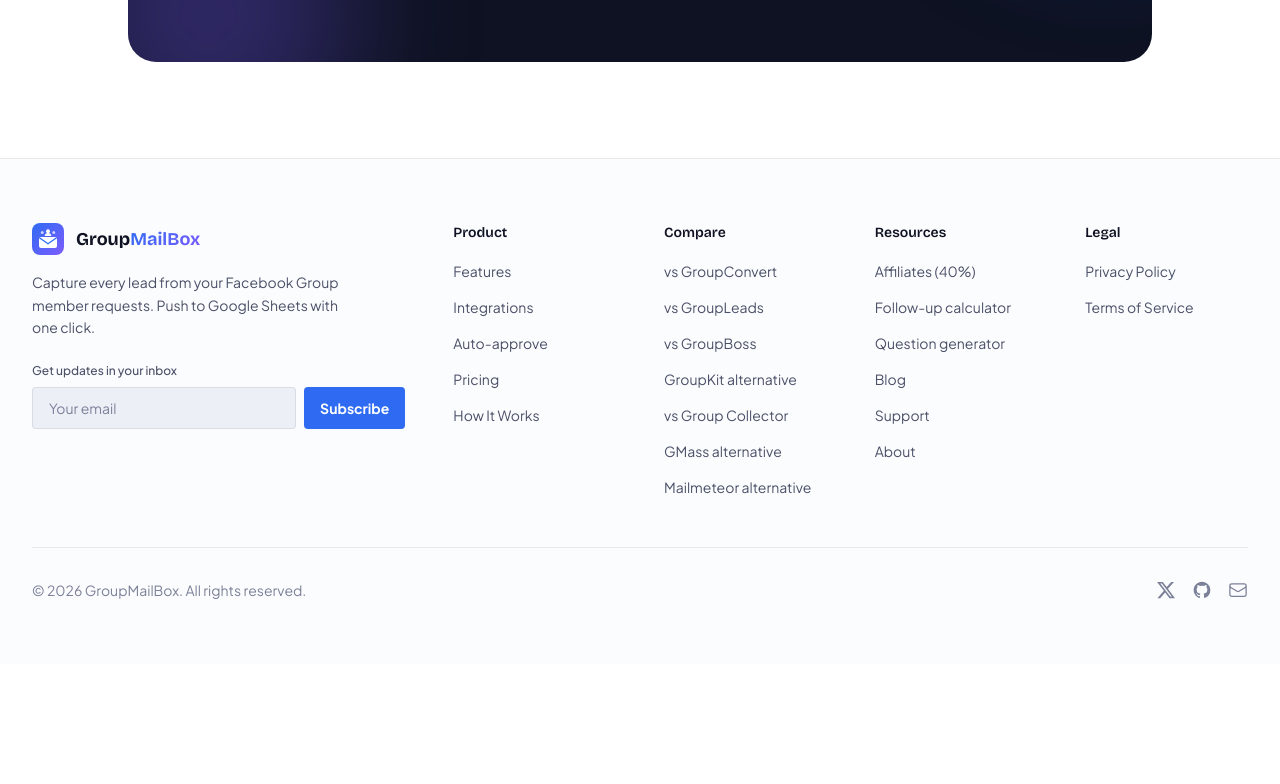
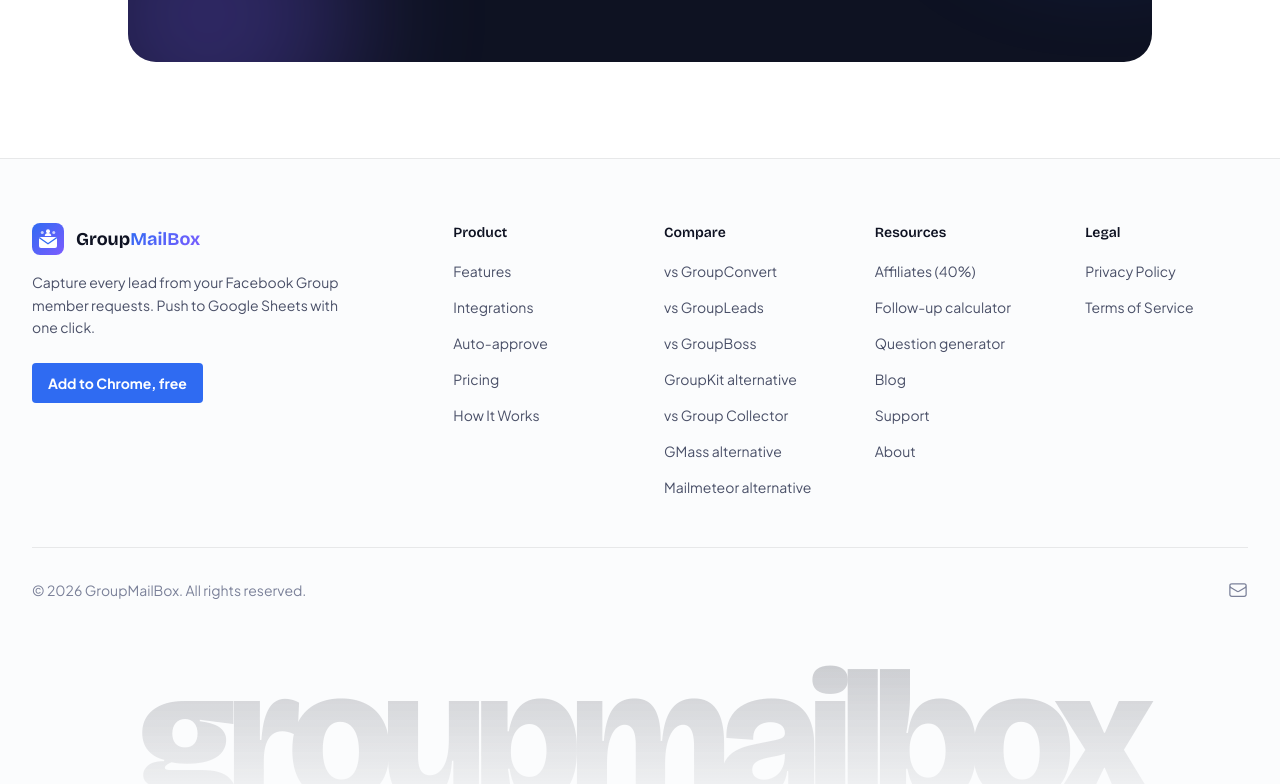
Before and after one commit to GroupMailBox/lynx-landing, a Next.js app: page / in a window 1280 px wide. Shown: the part 6644-7428 px from the top of the page. Before the commit the page ends 7308 px from the top, so only its background shows below. Built offline with nearby package versions, Linux system fonts and the light colour scheme; no server answers.

Commit message:
design: oversized groupmailbox wordmark in footer; remove dead newsletter/social links; no fake trial CTA
Co-Authored-By: Claude Opus 5.5 <noreply@anthropic.com>

```diff
--- a/components/layout/Footer.tsx
+++ b/components/layout/Footer.tsx
@@ -2,7 +2,7 @@
 
 import Link from 'next/link';
 import Logo from './Logo';
-import { FOOTER_LINKS, SITE_NAME, SUPPORT_EMAIL } from '@/lib/constants';
+import { CHROME_STORE_URL, FOOTER_LINKS, SITE_NAME, SUPPORT_EMAIL } from '@/lib/constants';
 
 export default function Footer() {
   return (
@@ -22,23 +22,13 @@ export default function Footer() {
               Capture every lead from your Facebook Group member requests. Push to Google Sheets with one click.
             </p>
 
-            {/* Newsletter */}
-            <div>
-              <label htmlFor="newsletter-email" className="block text-text-secondary text-xs mb-2 font-medium">
-                Get updates in your inbox
-              </label>
-              <div className="flex gap-2">
-                <input
-                  id="newsletter-email"
-                  type="email"
-                  placeholder="Your email"
-                  className="flex-1 px-4 py-2.5 bg-navy-lighter border border-black/[0.08] rounded-[4px] text-sm text-text-primary placeholder:text-text-muted focus:border-accent-blue focus:outline-none focus:ring-1 focus:ring-accent-blue/30 transition-all"
-                />
-                <button className="px-4 py-2.5 bg-accent-blue hover:bg-teal-dim text-white font-bold text-sm rounded-[4px] hover:shadow-[0_4px_16px_rgba(79,140,255,0.3)] transition-all">
-                  Subscribe
-                </button>
-              </div>
-            </div>
+            <a
+              href={CHROME_STORE_URL}
+              target="_blank"
+              rel="noopener noreferrer"
+              className="inline-flex items-center gap-2 px-4 py-2.5 bg-accent-blue hover:bg-teal-dim text-white font-bold text-sm rounded-[4px] hover:shadow-[0_4px_16px_rgba(79,140,255,0.3)] transition-all">
+              Add to Chrome, free
+            </a>
           </div>
 
           {/* Product */}
@@ -116,26 +106,6 @@ export default function Footer() {
             &copy; {new Date().getFullYear()} {SITE_NAME}. All rights reserved.
           </p>
           <div className="flex items-center gap-4">
-            {/* Twitter */}
-            <a
-              href="#"
-              aria-label="Twitter"
-              className="text-text-muted hover:text-accent-blue transition-colors"
-            >
-              <svg className="w-5 h-5" fill="currentColor" viewBox="0 0 24 24">
-                <path d="M18.244 2.25h3.308l-7.227 8.26 8.502 11.24H16.17l-5.214-6.817L4.99 21.75H1.68l7.73-8.835L1.254 2.25H8.08l4.713 6.231zm-1.161 17.52h1.833L7.084 4.126H5.117z" />
-              </svg>
-            </a>
-            {/* GitHub */}
-            <a
-              href="#"
-              aria-label="GitHub"
-              className="text-text-muted hover:text-accent-blue transition-colors"
-            >
-              <svg className="w-5 h-5" fill="currentColor" viewBox="0 0 24 24">
-                <path d="M12 2C6.477 2 2 6.484 2 12.017c0 4.425 2.865 8.18 6.839 9.504.5.092.682-.217.682-.483 0-.237-.008-.868-.013-1.703-2.782.605-3.369-1.343-3.369-1.343-.454-1.158-1.11-1.466-1.11-1.466-.908-.62.069-.608.069-.608 1.003.07 1.531 1.032 1.531 1.032.892 1.53 2.341 1.088 2.91.832.092-.647.35-1.088.636-1.338-2.22-.253-4.555-1.113-4.555-4.951 0-1.093.39-1.988 1.029-2.688-.103-.253-.446-1.272.098-2.65 0 0 .84-.27 2.75 1.026A9.564 9.564 0 0112 6.844c.85.004 1.705.115 2.504.337 1.909-1.296 2.747-1.027 2.747-1.027.546 1.379.202 2.398.1 2.651.64.7 1.028 1.595 1.028 2.688 0 3.848-2.339 4.695-4.566 4.943.359.309.678.92.678 1.855 0 1.338-.012 2.419-.012 2.747 0 .268.18.58.688.482A10.019 10.019 0 0022 12.017C22 6.484 17.522 2 12 2z" />
-              </svg>
-            </a>
             {/* Email */}
             <a
               href={`mailto:${SUPPORT_EMAIL}`}
@@ -149,6 +119,13 @@ export default function Footer() {
           </div>
         </div>
       </div>
+
+      {/* Oversized wordmark: decorative, sized to the viewport so it spans edge to edge. */}
+      <div aria-hidden="true" className="overflow-hidden select-none pointer-events-none">
+        <div className="font-sora font-extrabold lowercase leading-[0.8] tracking-[-0.06em] text-center whitespace-nowrap text-[14.5vw] bg-gradient-to-b from-text-primary/[0.2] to-text-primary/[0.02] bg-clip-text text-transparent -mb-[2.2vw]">
+          groupmailbox
+        </div>
+      </div>
     </footer>
   );
 }
--- a/lib/constants.ts
+++ b/lib/constants.ts
@@ -92,7 +92,7 @@ export const PRICING_PLANS = [
       'Stop-on-reply sequences',
     ],
     notIncluded: ['Priority support'],
-    cta: 'Start Pro Trial',
+    cta: 'Get Pro',
     highlighted: true,
   },
   {
```
